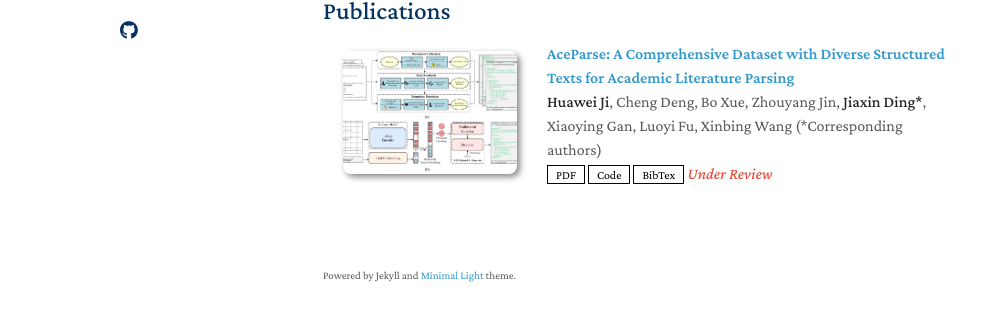
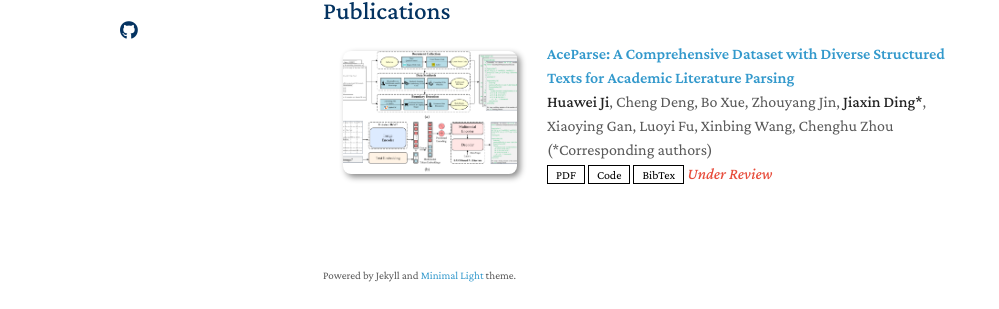
Before and after one commit to JHW5981/JHW.github.io, a Jekyll site: the page built from index.md, in a window 1280 px wide. Shown: the part 401-710 px from the top of the page, without its empty margins (147-1146 px from the left). Built offline with Jekyll 4.4.1, drawn with Linux system fonts in a browser that asks for light colours; a style sheet for code colours, icons or effects is not loaded; our own code applies the rules of GitHub Pages for plain Markdown files.

Commit message:
update my profile

```diff
--- a/_data/publications.yml
+++ b/_data/publications.yml
@@ -1,7 +1,7 @@
 main:
 
   - title: "AceParse: A Comprehensive Dataset with Diverse Structured Texts for Academic Literature Parsing"
-    authors: <strong>Huawei Ji</strong>, Cheng Deng, Bo Xue, Zhouyang Jin, <strong>Jiaxin Ding*</strong>, Xiaoying Gan, Luoyi Fu, Xinbing Wang (*Corresponding authors)
+    authors: <strong>Huawei Ji</strong>, Cheng Deng, Bo Xue, Zhouyang Jin, <strong>Jiaxin Ding*</strong>, Xiaoying Gan, Luoyi Fu, Xinbing Wang, Chenghu Zhou (*Corresponding authors)
     # conference_short: MICCAI
     # conference: International Conference on Medical Image Computing and Computer-Assisted Intervention <strong>(MICCAI)</strong>, 2023.
     pdf: https://arxiv.org/pdf/2409.10016
```
